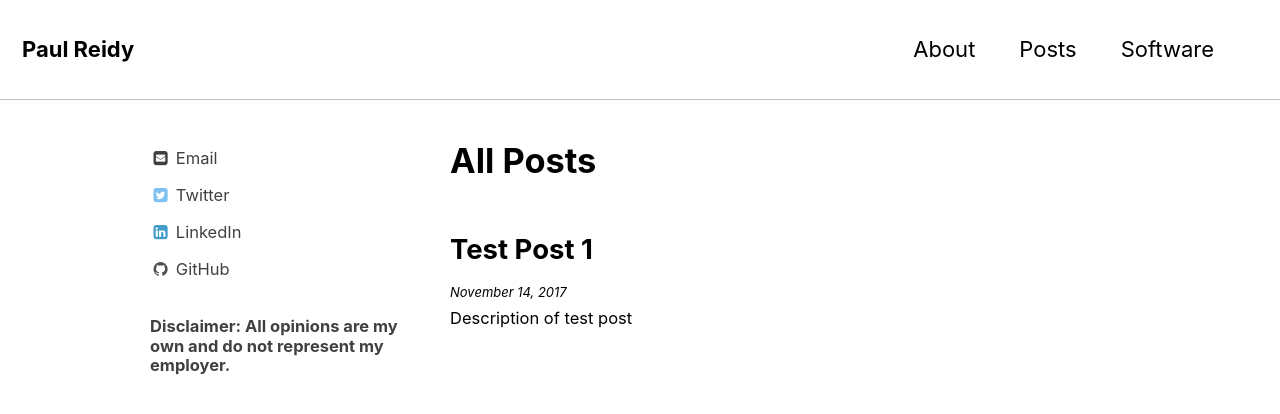
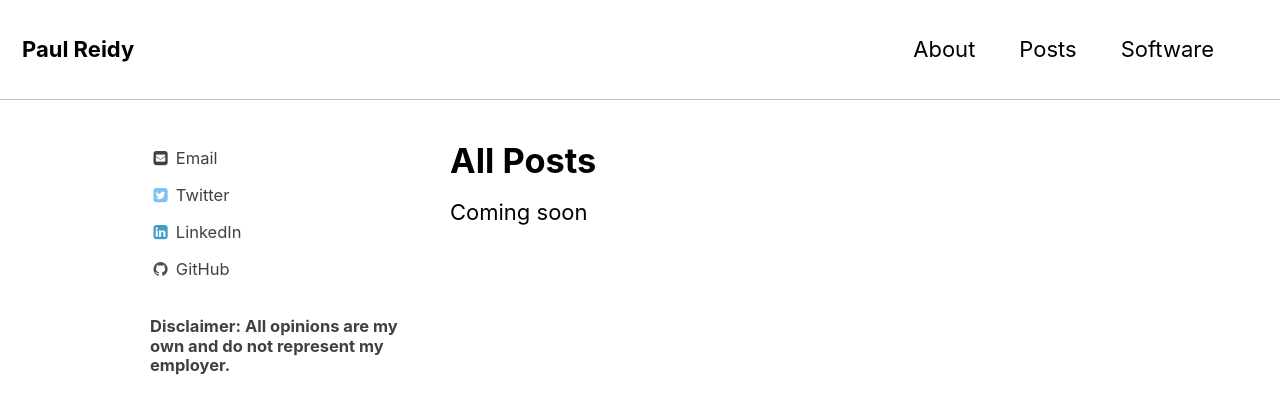
Before and after one commit to reidy-p/reidy-p.github.io, a Jekyll site: the page built from posts/index.md, in a window 1280 px wide and 900 px high. Shown: the top 414 px of the window. Built offline with Jekyll 4.4.1, drawn with Linux system fonts in a browser that asks for light colours.

Commit message:
remove test post and clean homepage

```diff
--- a/_layouts/archive.html
+++ b/_layouts/archive.html
@@ -9,6 +9,7 @@ layout: default
   <div class="archive">
   {% unless page.header.overlay_color or page.header.overlay_image %}
     <h1 class="page__title">{{ page.title }}</h1>
+    Coming soon
   {% endunless %}
   {% for post in site.posts %}
     <!-- <span class="post-meta">{{ post.date | date: "%b %-d, %Y" }}</span> -->
--- a/_posts/2017-11-14-test-post1.md
+++ /dev/null
@@ -1,11 +0,0 @@
----
-layout: post
-author_profile: true
-title: 'Test Post 1'
-description: 'Description of test post'
-output: html_document
-date: 2017-11-14 12:45:00 -0400
-tags: [r, career, statistics, education]
-comments: true
----
-This is a test post.
--- a/index.html
+++ b/index.html
@@ -2,8 +2,6 @@
 layout: home
 author_profile: true
 ---
-<h3>(Site under construction)</h3>
-
 This is the homepage of Paul Reidy.
 
 <p>This is my <a href="{{ "/posts" | prepend: site.baseurl }}">blog</a>.</p>
```
Also changed, not shown: posts/index.md (line endings or trailing spaces), 9 other files.
